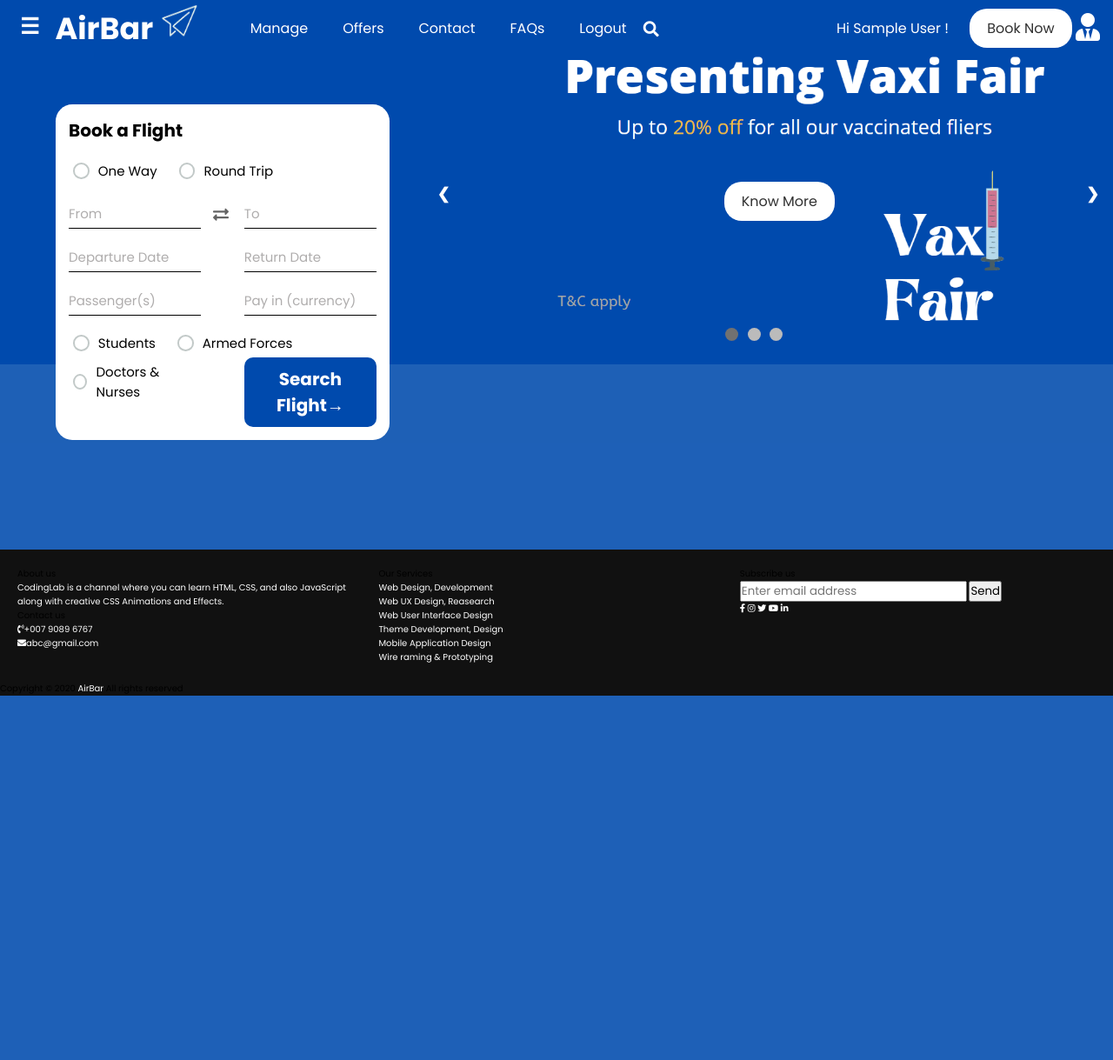
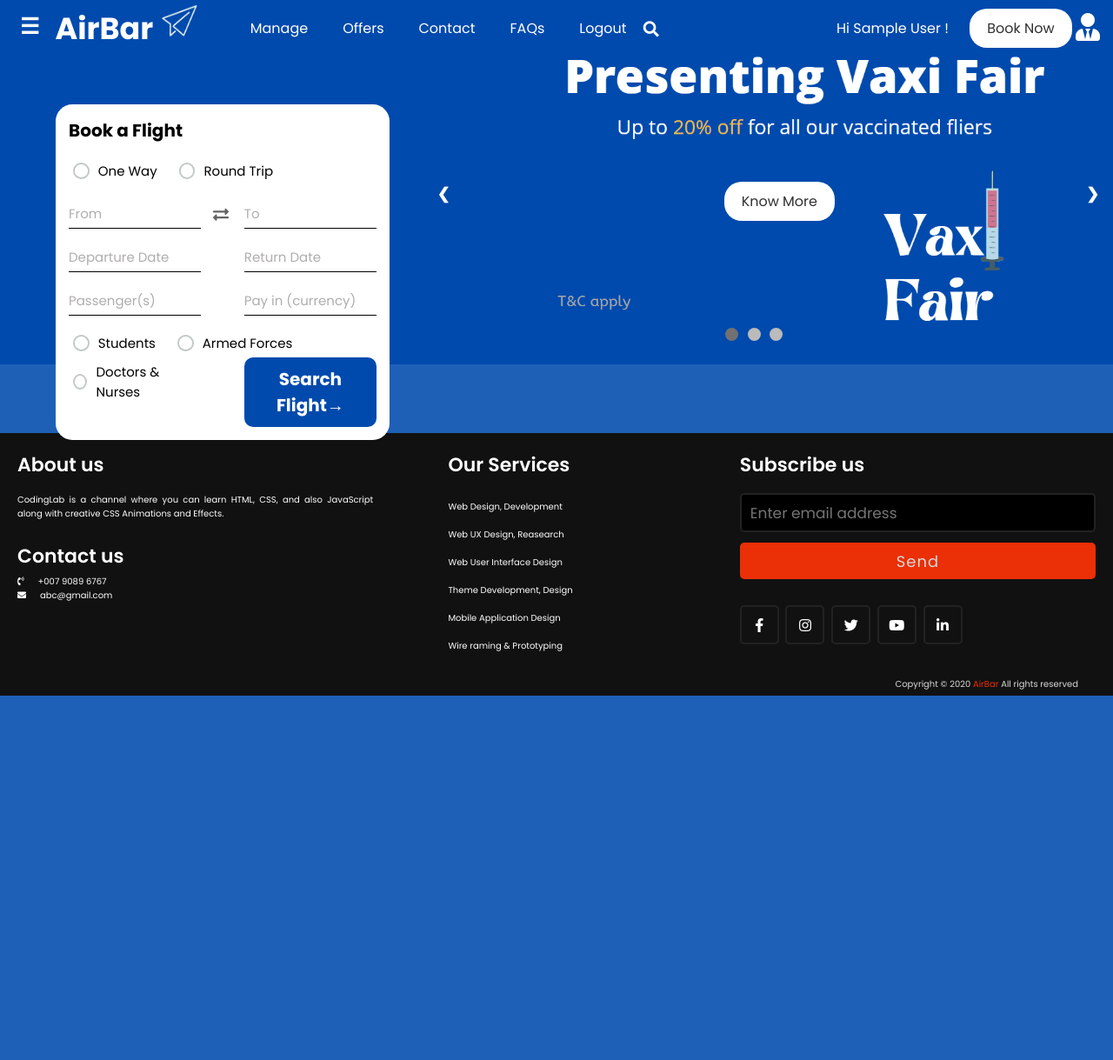
Before and after one commit to Srishtikumari2002/AirBar, a PHP site: page /index.php in a window 1280 px wide. Shown: the whole page at 87% size. Run offline with PHP 8.4, Linux system fonts and the light colour scheme; the visitor is signed in with stand-in values (Sample User, id 1); data that the repository does not hold is empty; some libraries are stand-ins or nearby versions.

Commit message:
Updated Footer

```diff
--- a/Css/footer.css
+++ b/Css/footer.css
@@ -28,11 +28,7 @@ footer .fcontent .box{
   width: 33%;
   transition: all 0.4s ease;
 }
-<<<<<<< HEAD
 footer .fcontent .topic{
-=======
-footer .fcontent .ftopic{
->>>>>>> 55fb0e7f956d198f1d25031390cadf8d3820df6a
   font-size: 22px;
   font-weight: 600;
   color: #fff;
@@ -42,11 +38,7 @@ footer .fcontent .ftopic{
 footer .fcontent p{
   text-align: justify;
 }
-<<<<<<< HEAD
 footer .fcontent .lower .topic{
-=======
-footer .fcontent .lower .ftopic{
->>>>>>> 55fb0e7f956d198f1d25031390cadf8d3820df6a
   margin: 24px 0 5px 0;
 }
 footer .fcontent .lower i{
@@ -58,11 +50,7 @@ footer .fcontent .middle{
 footer .fcontent .middle a{
   line-height: 32px;
 }
-<<<<<<< HEAD
 footer .fcontent .right input[type="text"]{
-=======
-footer .fcontent .fright input[type="text"]{
->>>>>>> 55fb0e7f956d198f1d25031390cadf8d3820df6a
   height: 45px;
   width: 100%;
   outline: none;
@@ -73,11 +61,7 @@ footer .fcontent .fright input[type="text"]{
   font-size: 17px;
   border: 2px solid #222222;
 }
-<<<<<<< HEAD
 footer .fcontent .right input[type="submit"]{
-=======
-footer .fcontent .fright input[type="submit"]{
->>>>>>> 55fb0e7f956d198f1d25031390cadf8d3820df6a
   height: 42px;
   width: 100%;
   font-size: 18px;
@@ -91,11 +75,7 @@ footer .fcontent .fright input[type="submit"]{
   border: 2px solid #eb2f06;
   transition: all 0.3s ease-in-out;
 }
-<<<<<<< HEAD
 .fcontent .right input[type="submit"]:hover{
-=======
-.fcontent .fright input[type="submit"]:hover{
->>>>>>> 55fb0e7f956d198f1d25031390cadf8d3820df6a
   background: none;
   color:  #eb2f06;
 }
@@ -138,11 +118,7 @@ footer a:hover{
   footer .fcontent .box{
     width: 50%;
   }
-<<<<<<< HEAD
   .fcontent .right{
-=======
-  .fcontent .fright{
->>>>>>> 55fb0e7f956d198f1d25031390cadf8d3820df6a
     margin-top: 40px;
   }
 }
--- a/Includes/footer.php
+++ b/Includes/footer.php
@@ -20,12 +20,12 @@
         <div class="fcontent">
             <div class="left box">
                 <div class="upper">
-                    <div class="ftopic">About us</div>
+                    <div class="topic">About us</div>
                       <p>CodingLab is a channel where you can learn HTML,
                       CSS, and also JavaScript along with creative CSS Animations and Effects.</p>
                 </div>
                 <div class="lower">
-                    <div class="ftopic">Contact us</div>
+                    <div class="topic">Contact us</div>
                     <div class="phone">
                         <a href="#"><i class="fas fa-phone-volume"></i>+007 9089 6767</a>
                     </div>
@@ -35,7 +35,7 @@
                 </div>
             </div>
             <div class="middle box">
-                <div class="ftopic">Our Services</div>
+                <div class="topic">Our Services</div>
                 <div><a href="#">Web Design, Development</a></div>
                 <div><a href="#">Web UX Design, Reasearch</a></div>
                 <div><a href="#">Web User Interface Design</a></div>
@@ -43,8 +43,8 @@
                 <div><a href="#">Mobile Application Design</a></div>
                 <div><a href="#">Wire raming & Prototyping</a></div>
             </div>
-            <div class="fright box">
-                <div class="ftopic">Subscribe us</div>
+            <div class="right box">
+                <div class="topic">Subscribe us</div>
                   <form action="#">
                       <input type="text" placeholder="Enter email address">
                       <input type="submit" name="" value="Send">
```
